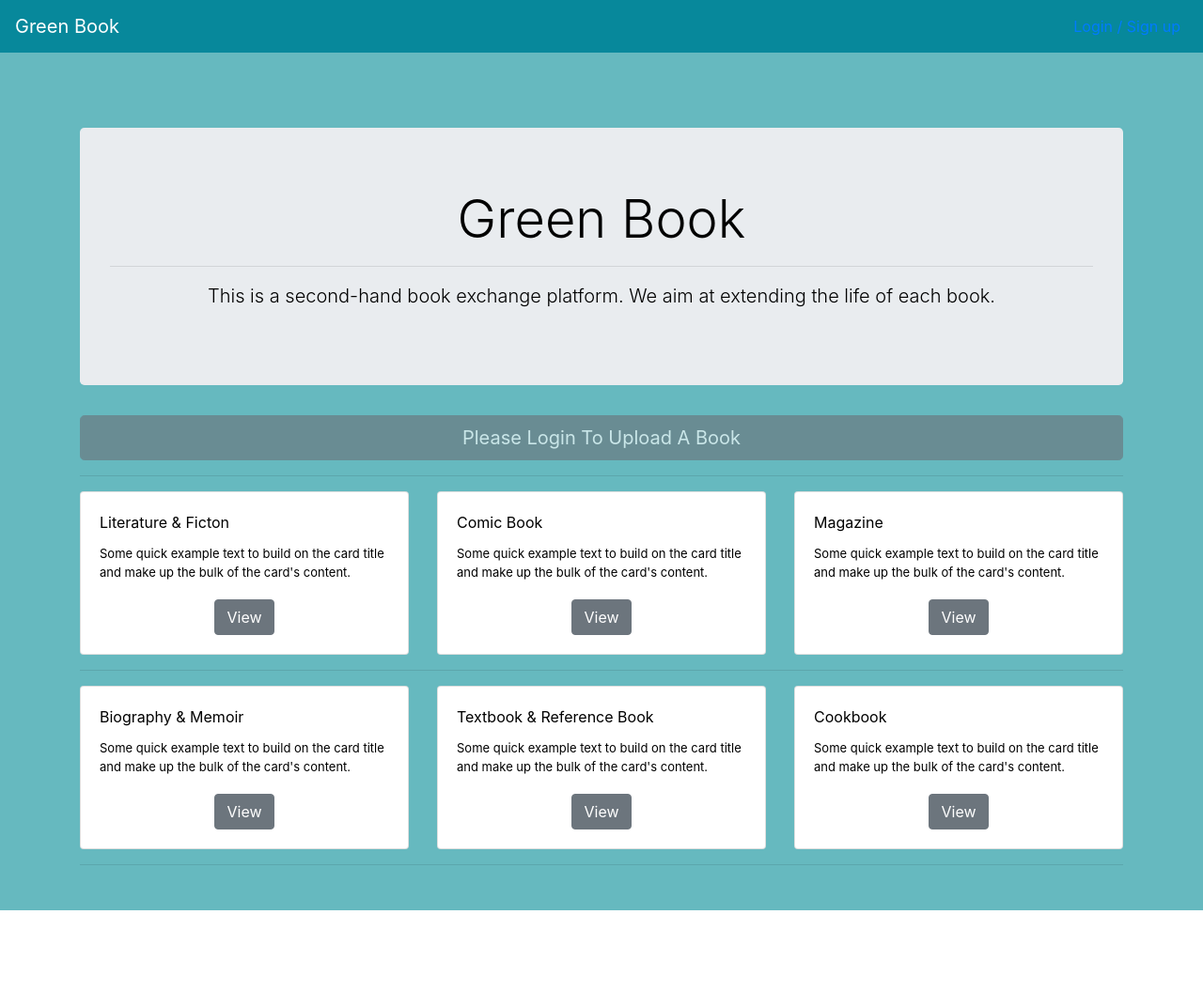
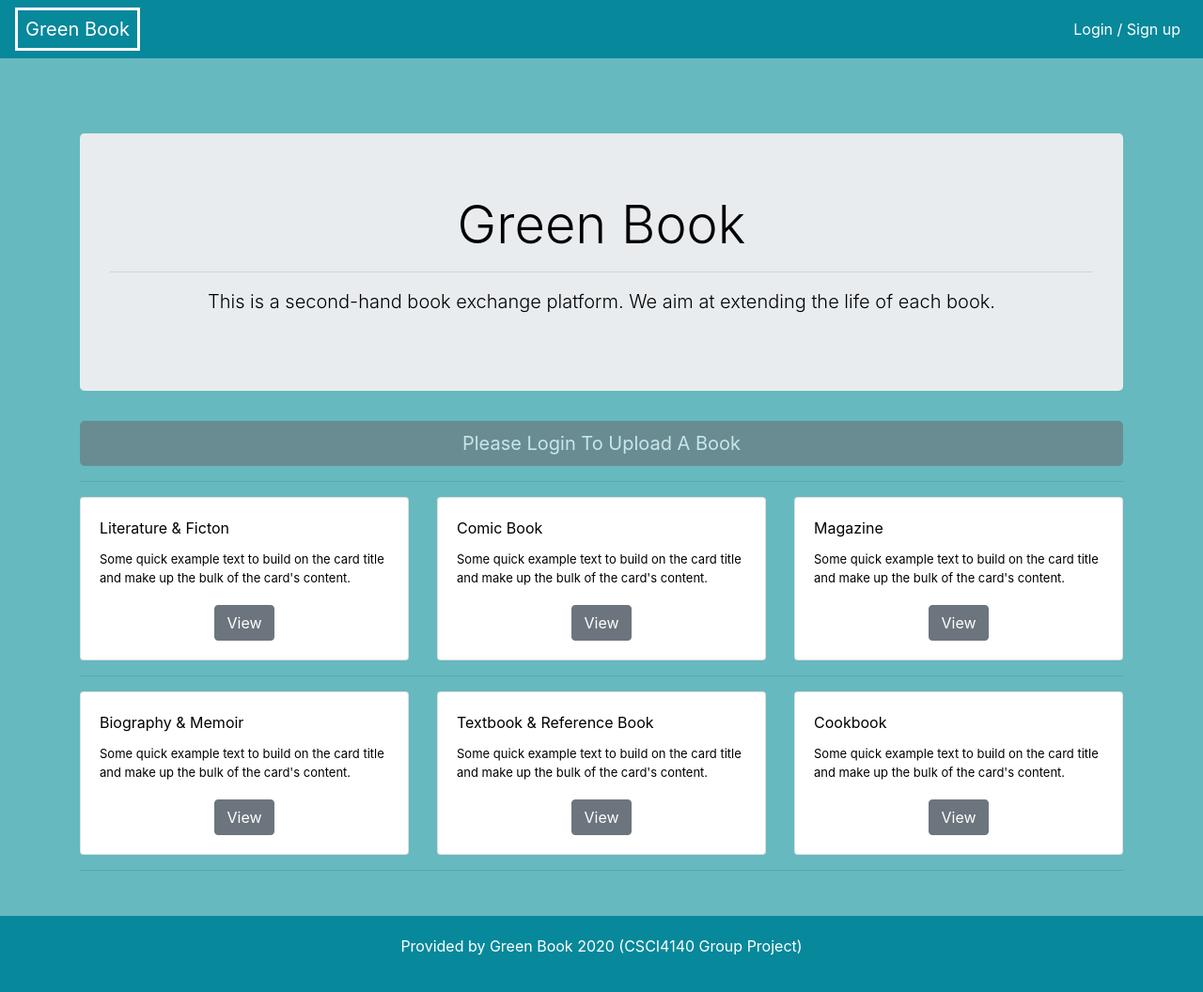
Before and after one commit to javierli0829/secondhandbooks, a React (Create React App) app in the folder frontend/: page / in a window 1280 px wide. Shown: the top 1056 px of the page at 94% size. Before the commit the page ends 969 px from the top, so only its background shows below. Built offline with nearby package versions, Linux system fonts and the light colour scheme.

Commit message:
modufying style

```diff
--- a/frontend/src/App.js
+++ b/frontend/src/App.js
@@ -2,6 +2,7 @@ import React, { Component } from 'react';
 import { BrowserRouter as Router, Route } from 'react-router-dom';
 import { Provider } from 'react-redux';
 import Header from './components/Header';
+import Footer from './components/Footer';
 import Home from './pages/Home';
 import QuickMatch from './pages/QuickMatch';
 import BookList from './pages/BookList';
@@ -26,6 +27,7 @@ class App extends Component {
           <Route path="/login" exact component={Login} />
           <Route path="/profile" exact component={Profile}/>
         </Router>
+        <Footer />
       </Provider>
     );
   }
--- /dev/null
+++ b/frontend/src/components/Footer.js
@@ -0,0 +1,10 @@
+import React from 'react';
+import '../styles/Footer.css';
+
+const Footer = () => (
+  <footer className="Footer">
+    Provided by Green Book 2020 (CSCI4140 Group Project)
+  </footer>
+);
+
+export default Footer;
--- a/frontend/src/components/Header.js
+++ b/frontend/src/components/Header.js
@@ -28,7 +28,7 @@ const Header = (props) => {
   return (
     <div className="header">
       <Navbar expand="md">
-        <NavbarBrand className="headerText" href="/">Green Book</NavbarBrand>
+        <NavbarBrand className="headerTitle" href="/">Green Book</NavbarBrand>
         <NavbarToggler onClick={toggle} />
         <Collapse isOpen={isOpen} navbar>
           <Nav className="headerNavBar" navbar>
@@ -55,7 +55,7 @@ const Header = (props) => {
               </Fragment>
               :
               <NavItem>
-                <NavLink href="/login">Login / Sign up</NavLink>
+                <NavLink className="headerText" href="/login">Login / Sign up</NavLink>
               </NavItem>}
           </Nav>
         </Collapse>
--- /dev/null
+++ b/frontend/src/styles/Footer.css
@@ -0,0 +1,10 @@
+.Footer {
+  background-color: #07889B;
+  text-align: center;
+  color: white;
+
+  position: absolute;
+  height: 100px;
+  width: 100%;
+  padding: 20px;
+}
--- a/frontend/src/styles/Header.css
+++ b/frontend/src/styles/Header.css
@@ -23,3 +23,21 @@
   text-align: justify;
   color: #66B9BF;
 }
+
+.headerTitle {
+  border-style: solid;
+  padding-right: 0.5rem;
+  padding-left: 0.5rem;
+  background-color: #07889B;
+  text-align: justify;
+  color: white;
+}
+
+.headerTitle:hover {
+  border-style: solid;
+  padding-right: 0.5rem;
+  padding-left: 0.5rem;
+  background-color: #07889B;
+  text-align: justify;
+  color: white;
+}
```
